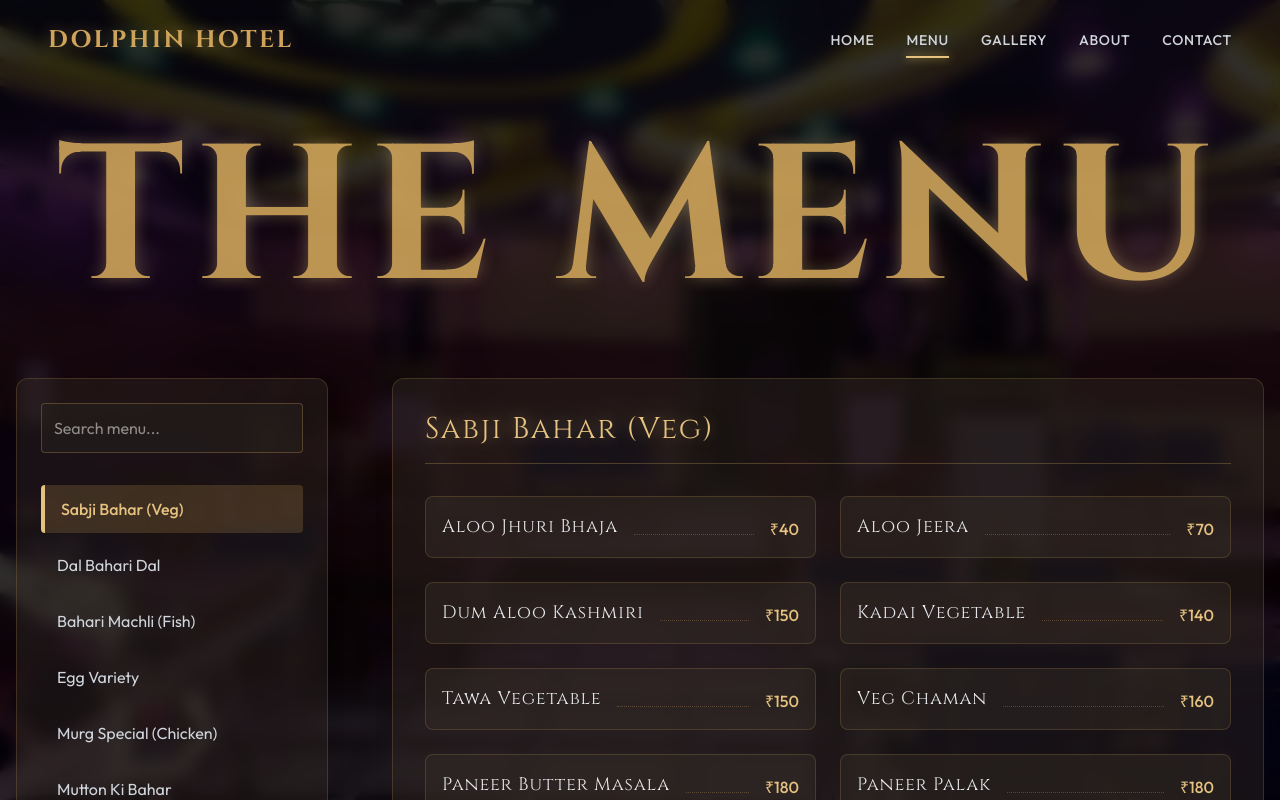
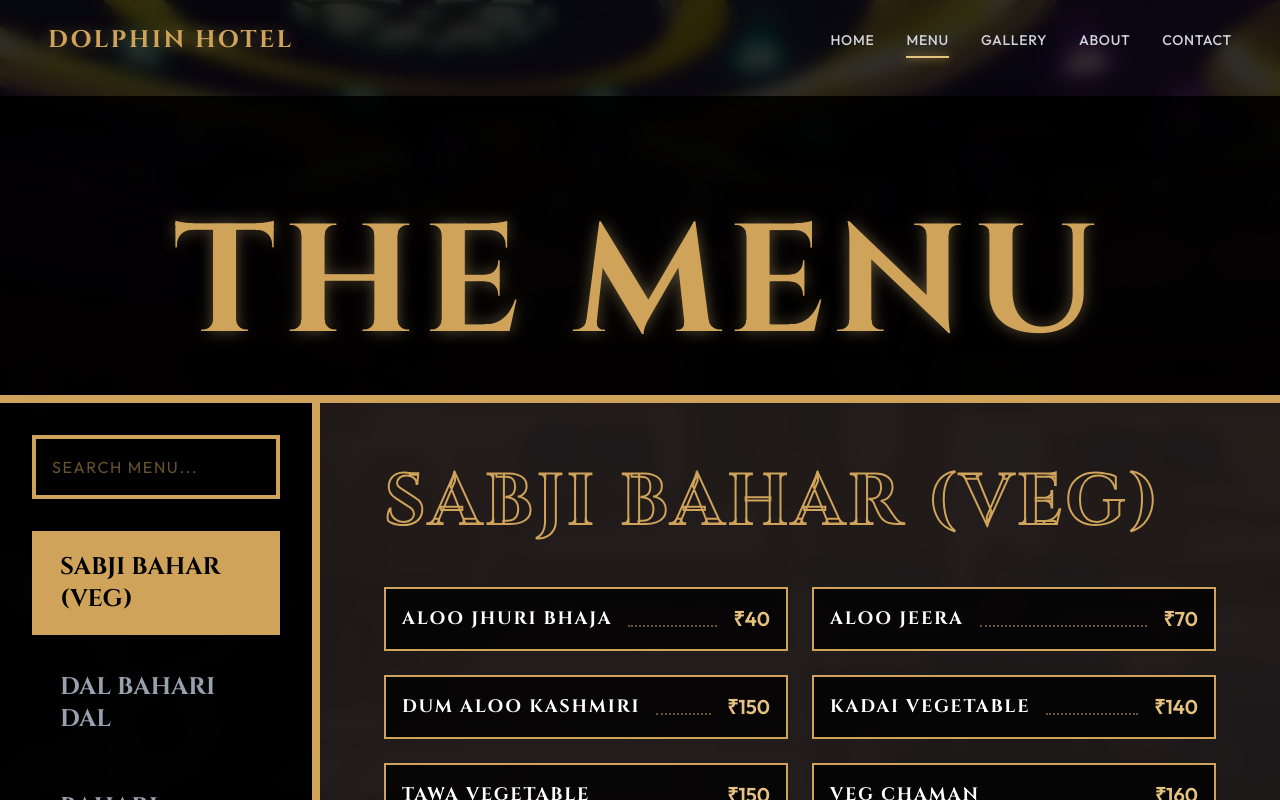
Before and after one commit to kingshukbiswas797-web/Dolphin-Hotel-3d, a React (Vite) app: page /menu in a window 1280 px wide. Shown: the top 800 px of the page. Built offline with nearby package versions, Linux system fonts and the light colour scheme.

Commit message:
UI/UX Pro Max Redesign: Luxury Brutalism

```diff
--- a/src/pages/About.jsx
+++ b/src/pages/About.jsx
@@ -36,7 +36,7 @@ export default function About() {
           </motion.div>
 
           <div className="grid md:grid-cols-2 gap-20">
-            <motion.div style={{ y: y2 }} className="text-xl md:text-3xl font-sans font-bold text-gray-200 leading-tight uppercase tracking-widest p-10 border-l-8 border-gold-500 bg-background/50 backdrop-blur-md">
+            <motion.div style={{ y: y2 }} className="text-xl md:text-3xl font-sans font-bold text-gray-200 leading-tight uppercase tracking-widest p-10 border-4 border-gold-500 bg-black/95 shadow-[15px_15px_0px_#cfa45a]">
               <p className="mb-10">We rebel against the ordinary. Located in the heart of Chhatina, Tehatta, Dolphin Hotel shatters the mold of traditional dining.</p>
               <p>We blend ancient Indian culinary secrets with aggressive, modern execution. Every dish is a statement.</p>
             </motion.div>
--- a/src/pages/Menu.jsx
+++ b/src/pages/Menu.jsx
@@ -37,12 +37,12 @@ function MenuCard({ item }) {
       animate={{ rotateX, rotateY }}
       transition={{ type: "spring", stiffness: 300, damping: 30 }}
       style={{ perspective: 1000 }}
-      className="p-4 border border-gold-500/20 bg-backgroundAlt/50 rounded-lg hover:border-glow transition-colors cursor-default"
+      className="p-4 border-2 border-gold-500 bg-black/80 hover:bg-gold-500 hover:text-black transition-colors cursor-default group"
     >
       <div className="flex justify-between items-end">
-        <h3 className="text-lg font-display text-gray-200">{item.name}</h3>
-        <div className="flex-1 mx-4 border-b border-dotted border-gold-500/30 relative top-[-6px]"></div>
-        <span className="text-gold-400 font-medium">₹{item.price}</span>
+        <h3 className="text-lg font-display font-black uppercase tracking-widest text-white group-hover:text-black transition-colors">{item.name}</h3>
+        <div className="flex-1 mx-4 border-b-2 border-dotted border-gold-500/50 group-hover:border-black/50 relative top-[-6px]"></div>
+        <span className="text-gold-400 group-hover:text-black font-black text-xl">₹{item.price}</span>
       </div>
     </motion.div>
   );
@@ -62,38 +62,38 @@ export default function Menu() {
   const displayCategory = filteredCategories.find(c => c.category === activeCategory) || filteredCategories[0];
 
   return (
-    <PageTransition className="max-w-7xl mx-auto px-4 py-12 relative min-h-screen">
+    <PageTransition className="w-full relative min-h-screen">
 
       {/* Brutalist Menu Title */}
       <motion.div
         initial={{ opacity: 0, y: -50 }}
         animate={{ opacity: 1, y: 0 }}
-        className="mb-20 text-center relative z-10"
+        className="pt-32 pb-12 text-center relative z-10 border-b-8 border-gold-500 bg-black/90"
       >
-        <h1 className="text-[15vw] leading-[0.8] font-display font-black text-gold-500 mix-blend-screen opacity-90 text-glow-gold select-none">
+        <h1 className="text-[12vw] leading-[0.8] font-display font-black text-gold-500 text-glow-gold select-none uppercase">
           THE MENU
         </h1>
       </motion.div>
 
-      <div className="flex flex-col md:flex-row gap-8 lg:gap-16 relative z-20">
+      <div className="flex flex-col md:flex-row relative z-20 w-full">
         {/* Sidebar */}
-        <div className="md:w-1/4 flex flex-col gap-2 shrink-0 bg-backgroundAlt/40 backdrop-blur-md p-6 rounded-xl border border-gold-500/20 shadow-xl h-fit sticky top-32">
+        <div className="md:w-1/3 lg:w-1/4 flex flex-col shrink-0 bg-black/95 p-8 border-r-8 border-gold-500 min-h-screen">
           <input
             type="text"
             placeholder="Search menu..."
             value={searchQuery}
             onChange={(e) => setSearchQuery(e.target.value)}
-            className="mb-6 p-3 bg-background/60 border border-gold-500/30 rounded text-white focus:outline-none focus:border-gold-500 transition-colors"
+            className="mb-8 p-4 bg-transparent border-4 border-gold-500 text-white font-sans uppercase tracking-widest focus:outline-none focus:bg-gold-500 focus:text-black transition-colors placeholder:text-gold-500/50 focus:placeholder:text-black/50"
           />
-          <div className="flex overflow-x-auto md:flex-col gap-2 pb-4 md:pb-0 scrollbar-hide">
+          <div className="flex flex-col gap-4">
             {filteredCategories.map((cat) => (
               <button
                 key={cat.category}
                 onClick={() => setActiveCategory(cat.category)}
-                className={`text-left px-4 py-3 whitespace-nowrap transition-all duration-300 rounded ${
+                className={`text-left px-6 py-4 transition-all duration-300 font-display font-black uppercase text-xl md:text-2xl border-4 ${
                   activeCategory === cat.category
-                    ? 'bg-gold-500/20 text-gold-400 border-l-4 border-gold-400 font-medium'
-                    : 'text-gray-300 hover:text-white hover:bg-background/40'
+                    ? 'bg-gold-500 text-black border-gold-500'
+                    : 'text-gray-400 border-transparent hover:border-gold-500 hover:text-white'
                 }`}
               >
                 {cat.category}
@@ -103,7 +103,7 @@ export default function Menu() {
         </div>
 
         {/* Menu Items */}
-        <div className="flex-1 min-h-[500px] bg-backgroundAlt/40 backdrop-blur-md p-8 rounded-xl border border-gold-500/20 shadow-xl overflow-hidden" style={{ perspective: 1200 }}>
+        <div className="flex-1 bg-background/80 backdrop-blur-xl p-8 md:p-16 border-t-8 md:border-t-0 border-gold-500" style={{ perspective: 1200 }}>
           <AnimatePresence mode="wait">
             {displayCategory && (
               <motion.div
@@ -129,7 +129,8 @@ export default function Menu() {
                     visible: { opacity: 1, x: 0, filter: "blur(0px)" },
                     exit: { opacity: 0, x: 50, filter: "blur(10px)" }
                   }}
-                  className="text-3xl font-display text-gold-400 mb-8 border-b border-gold-500/30 pb-4 text-glow-gold"
+                  className="text-5xl md:text-7xl font-display font-black text-transparent mb-12 uppercase"
+                  style={{ WebkitTextStroke: '2px #cfa45a' }}
                 >
                   {displayCategory.category}
                 </motion.h2>
@@ -138,23 +139,20 @@ export default function Menu() {
                     <motion.div
                       key={item.name}
                       variants={{
-                        hidden: { opacity: 0, rotateX: -90, y: 50, z: -200 },
+                        hidden: { opacity: 0, scale: 0.92, y: 16 },
                         visible: {
                           opacity: 1,
-                          rotateX: 0,
+                          scale: 1,
                           y: 0,
-                          z: 0,
-                          transition: { type: "spring", stiffness: 200, damping: 15 }
+                          transition: { type: "spring", stiffness: 300, damping: 20 }
                         },
                         exit: {
                           opacity: 0,
-                          rotateX: 90,
-                          y: -50,
-                          z: 100,
+                          scale: 0.92,
+                          y: -16,
                           transition: { duration: 0.2 }
                         }
                       }}
-                      style={{ transformOrigin: "top center" }}
                     >
                       <MenuCard item={item} />
                     </motion.div>
```
Also changed, not shown: src/pages/Home.jsx (+55 -138 lines).
